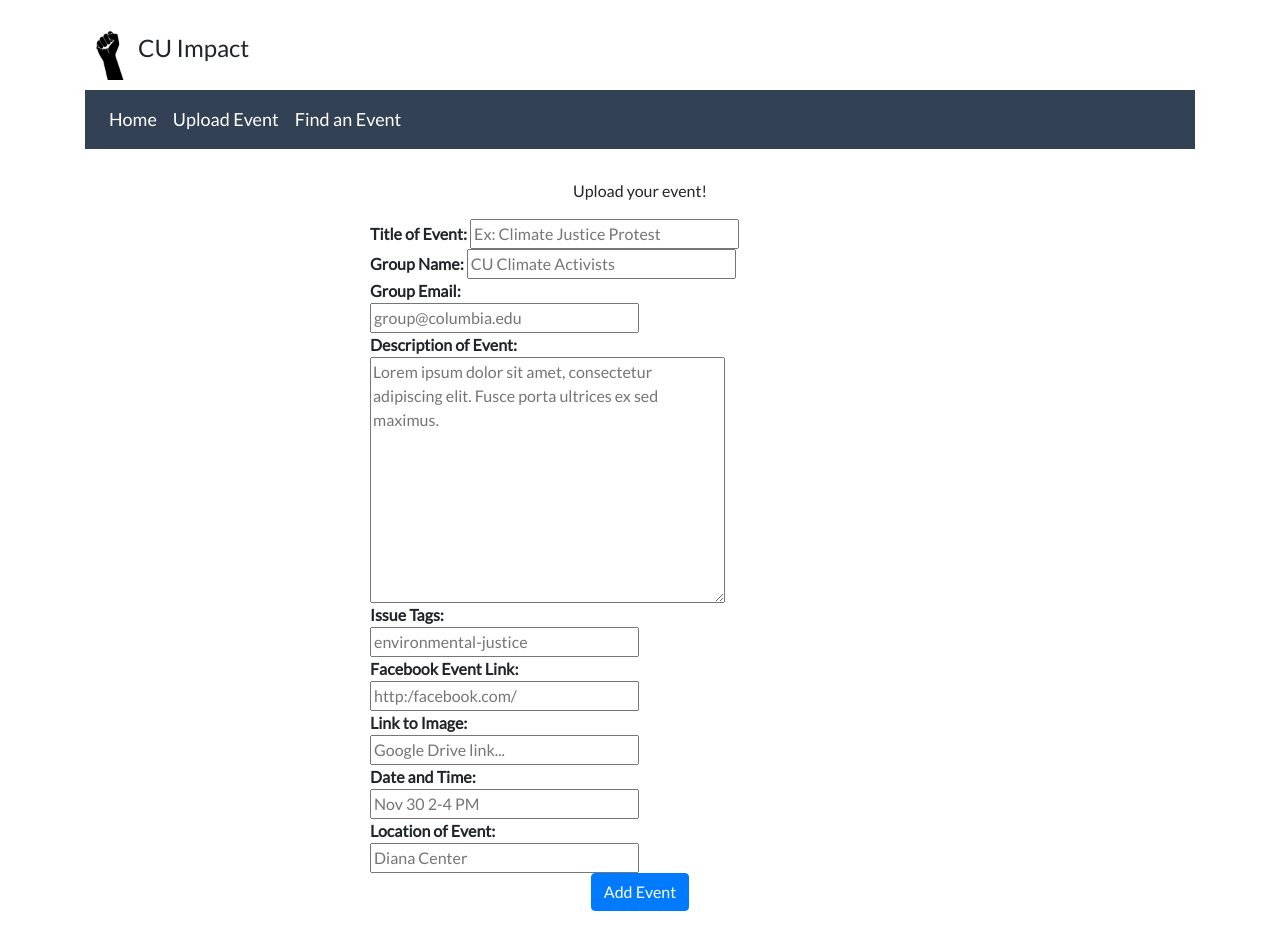
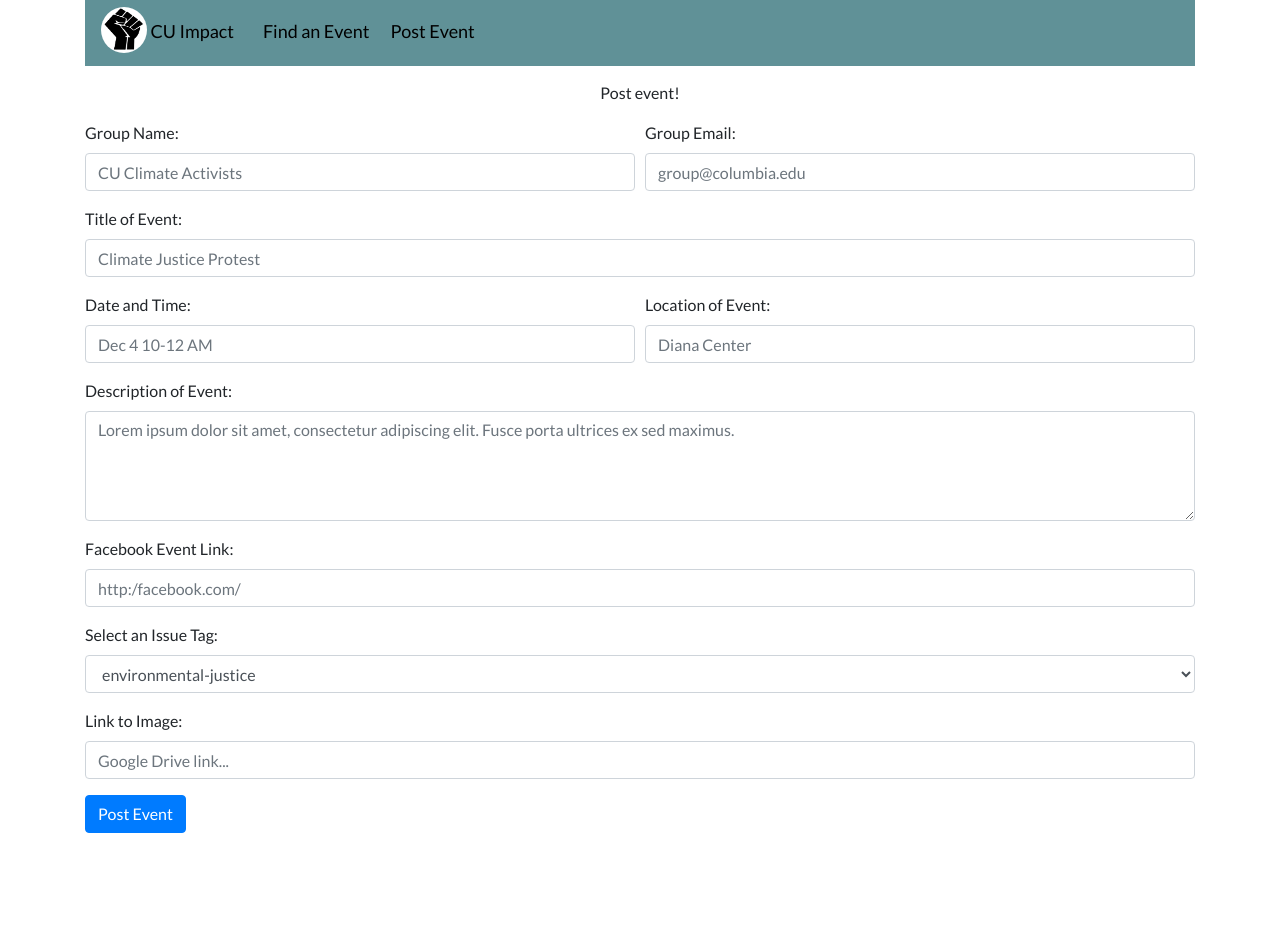
Before and after one commit to JamesDeAntonis/cuimpact, a Flask app: page /upload_event in a window 1280 px wide. After the commit the page ends 833 px from the top, so only its background shows below. Run offline with Flask 2, Linux system fonts and the light colour scheme; some libraries are stand-ins or nearby versions.

Commit message:
Changed nav bar and added bootstrap form

```diff
--- a/static/upload_event.js
+++ b/static/upload_event.js
@@ -10,8 +10,9 @@ var upload_event = function(new_item){
 		success: function(result){
 			//add writing to writing variable
 			events.unshift(new_event)
+			location.href = "/view/" + current_id
 			current_id += 1
-			location.href = "/view_all"
+
 		},
         error: function(request, status, error){
 
--- a/templates/layout.html
+++ b/templates/layout.html
@@ -11,21 +11,21 @@
 
 		<style>
 		#bar{
-			margin-bottom:30px;
-			background-color:#334154;
+			margin-bottom:15px;
+			background-color:#609197;
 		}
 		#head{
 			margin-top:30px;
 		}
 		#bar a.active{
-			color:white;
+			color:black;
 		}
 		#bar a{
-			color:white;
+			color:black;
 			font-size:18px;
 		}
 		#bar a:hover{
-			color:black;
+			color:white;
 		}
 		body{
 		      font-family: 'Lato', sans-serif;
@@ -117,6 +117,17 @@
 		#buttons{
 			margin:20px;
 		}
+		 .logo-image{
+		    width: 46px;
+		    height: 46px;
+		    border-radius: 50%;
+		    overflow: hidden;
+		    margin-top: -6px;
+		}
+		.nav-item{
+			margin-top:2px;
+			margin-left:5px;
+		}
 		</style>
 	</head>
 
@@ -124,17 +135,15 @@
   	<body>
   	<header>
 	  	<div class="container">
-	  		<div class="row">
-	  			<div class="col-md-12 header" id="head">
-	  			<img src="/static/media/fist.png" align="left" height="50px" width="50px"> CU Impact
-	  			</div>
-	  		</div>
 			<nav class="navbar navbar-expand-lg" id="bar">
 			  <div class="collapse navbar-collapse" id="navbarNavAltMarkup">
 			    <div class="navbar-nav">
-			    <a class="nav-item nav-link active" href="/home" id="homeTab">Home</a>
-			      <a class="nav-item nav-link" href="/upload_event" id="uploadTab">Upload Event</a>
-			      <a class="nav-item nav-link" href="/view_all" id="viewAllTab">Find an Event</a>
+			    <a class="navbar-brand" href="/home" id="homeTab">
+		    		<span><img src="/static/media/fist.jpg" class="img-fluid logo-image"></span>
+		    		CU Impact
+			    </a>
+			     <a class="nav-item nav-link" href="/view_all" id="viewAllTab"><span></span>Find an Event</a>
+			     <a class="nav-item nav-link" href="/upload_event" id="uploadTab">Post Event</a>
 			    </div>
 			  </div>
 			</nav>
--- a/templates/upload_event.html
+++ b/templates/upload_event.html
@@ -7,95 +7,57 @@
 </script>
    <div class="row field">
 	   	<div class="col-md-12">
-	    	<p class="text-center" id="new">Upload your event!</p>
+	    	<p class="text-center" id="new">Post event!</p>
 	    </div>
    </div>
-
-   <div class="row field">
-   		<div class="col-md-3">
+<form>
+  <div class="form-row">
+  	<div class="form-group col-md-6">
+      <label for="groupName">Group Name:</label>
+      <input type="text" class="form-control" id="groupName" placeholder="CU Climate Activists">
     </div>
-		<div class="col-md-6">
-			<b>Title of Event:</b> <input type="text" id="eventName" placeholder="Ex: Climate Justice Protest" size="30">
-		</div>
-		<div class="col-md-3">
+    <div class="form-group col-md-6">
+      <label for="emailName">Group Email:</label>
+      <input type="email" class="form-control" id="emailName" placeholder="group@columbia.edu">
     </div>
   </div>
-	<div class="row field">
-		<div class="col-md-3">
+  <div class="form-group">
+    <label for="eventName">Title of Event:</label>
+    <input type="text" class="form-control" id="eventName" placeholder="Climate Justice Protest">
   </div>
-		<div class="col-md-6">
-			<b>Group Name:</b> <input type="text" id="groupName" placeholder="CU Climate Activists" size="30">
+  <div class="form-row">
+  	<div class="form-group col-md-6">
+      <label for="groupName">Date and Time:</label>
+      <input type="text" class="form-control" id="whenName" placeholder="Dec 4 10-12 AM">
     </div>
-		<div class="col-md-3">
+    <div class="form-group col-md-6">
+      <label for="emailName">Location of Event:</label>
+      <input type="email" class="form-control" id="locationName" placeholder="Diana Center">
     </div>
   </div>
-	<div class="row field">
-		<div class="col-md-3">
+  <div class="form-group">
+    <label for="inputAddress2">Description of Event:</label>
+    <br>
+    <textarea rows="4" cols="100" id="descriptionEvent" placeholder="Lorem ipsum dolor sit amet, consectetur adipiscing elit. Fusce porta ultrices ex sed maximus."class="form-control"></textarea>
   </div>
-		<div class="col-md-6">
-			<b>Group Email:</b><br><input type="text" id="emailName" placeholder="group@columbia.edu" size="30">
+  <div class="form-group">
+    <label for="eventLink">Facebook Event Link:</label>
+    <input type="text" class="form-control" id="eventLink" placeholder="http:/facebook.com/">
   </div>
-		<div class="col-md-3">
+  <div class="form-group">
+    <label for="exampleFormControlSelect1">Select an Issue Tag:</label>
+    <select class="form-control" id="exampleFormControlSelect1">
+      <option>environmental-justice</option>
+      <option>lgbtq</option>
+      <option>indigenous-rights</option>
+      <option>black-rights</option>
+      <option>immigration</option>
+    </select>
   </div>
+  <div class="form-group">
+    <label for="imageLink">Link to Image:</label>
+    <input type="text" class="form-control" id="imageLink" placeholder="Google Drive link...">
   </div>
-	<div class="row field">
-		<div class="col-md-3">
-   		</div>
-		<div class="col-md-6">
-			<b>Description of Event:</b> <br><textarea rows="10" cols="40" id="descriptionEvent" placeholder="Lorem ipsum dolor sit amet, consectetur adipiscing elit. Fusce porta ultrices ex sed maximus."></textarea>
-		</div>
-		<div class="col-md-3">
-   		</div>
-	</div>
-	<div class="row field">
-		<div class="col-md-3">
-   		</div>
-		<div class="col-md-6">
-			<b>Issue Tags:</b><br><input type="text" id="eventLink" placeholder="environmental-justice" size="30">
-		</div>
-		<div class="col-md-3">
-   		</div>
-	</div>
-	<div class="row field">
-		<div class="col-md-3">
-   		</div>
-		<div class="col-md-6">
-			<b>Facebook Event Link:</b><br><input type="text" id="eventLink" placeholder="http:/facebook.com/" size="30">
-		</div>
-		<div class="col-md-3">
-   		</div>
-	</div>
-
-	<div class="row field">
-		<div class="col-md-3">
-   		</div>
-		<div class="col-md-6">
-			<b>Link to Image:</b><br><input type="text" id="imageLink" placeholder="Google Drive link..." size="30">
-		</div>
-		<div class="col-md-3">
-   		</div>
-	</div>
-	<div class="row field">
-		<div class="col-md-3">
-   		</div>
-		<div class="col-md-6">
-			<b>Date and Time:</b><br><input type="text" id="whenName" placeholder="Nov 30 2-4 PM" size="30">
-		</div>
-		<div class="col-md-3">
-   		</div>
-	</div>
-	<div class="row field">
-		<div class="col-md-3">
-   		</div>
-		<div class="col-md-6">
-			<b>Location of Event:</b><br><input type="text" id="locationName" placeholder="Diana Center" size="30">
-		</div>
-		<div class="col-md-3">
-   		</div>
-	</div>
-	<div class="row field">
-		<div class = "col-md-12">
-			<p class="text-center"><button type="button" id="addEvent" class="btn btn-primary button">Add Event</button></p>
-		</div>
-	</div>
+  <button type="submit" class="btn btn-primary" id="addEvent">Post Event</button>
+</form>
  {% endblock %}
```
Also changed, not shown: static/media/fist.jpg (added), static/media/fist.png, static/media/fist2.png (added), static/media/fist3.png (added). Lines whose indentation alone changed are shown as unchanged.
